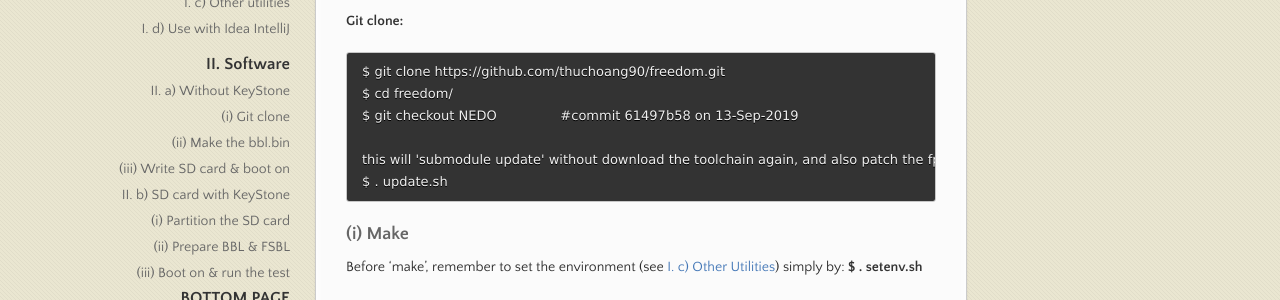
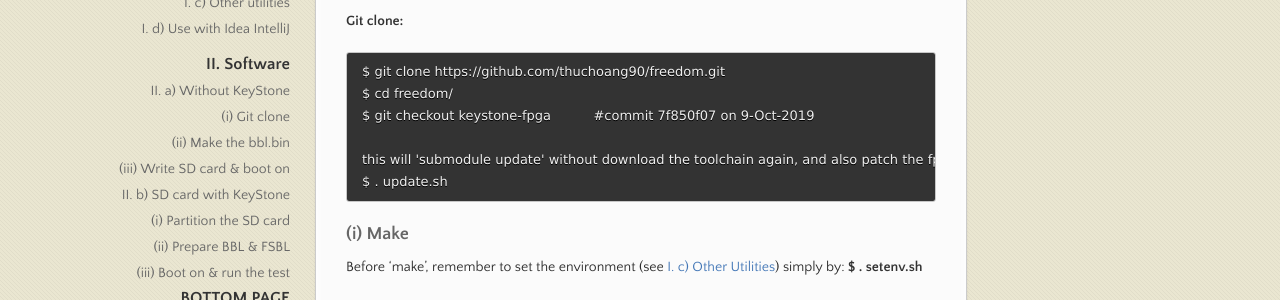
Before and after one commit to lapnd/httdes.github.io, a Jekyll site: the page built from vc707.md, in a window 1280 px wide and 900 px high. Shown: the part 402-702 px from the top of the window. Built offline with Jekyll 4.4.1, drawn with Linux system fonts in a browser that asks for light colours; our own code applies the rules of GitHub Pages for plain Markdown files.

Commit message:
Update vc707.md

```diff
--- a/vc707.md
+++ b/vc707.md
@@ -16,7 +16,7 @@ Original [repo](https://github.com/sifive/freedom). Modified [repo](https://gith
 
 	$ git clone https://github.com/thuchoang90/freedom.git
 	$ cd freedom/
-	$ git checkout NEDO		#commit 61497b58 on 13-Sep-2019
+	$ git checkout keystone-fpga		#commit 7f850f07 on 9-Oct-2019
 
 	this will 'submodule update' without download the toolchain again, and also patch the fpga-shells submodule afterward
 	$ . update.sh
```
